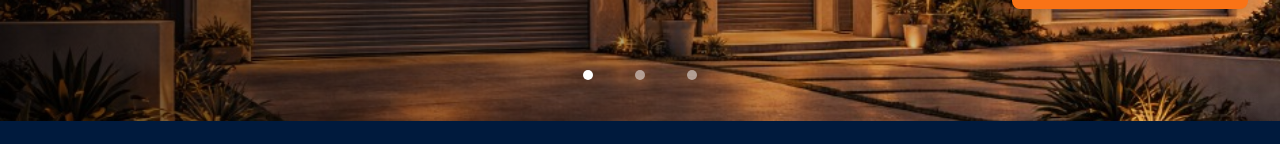
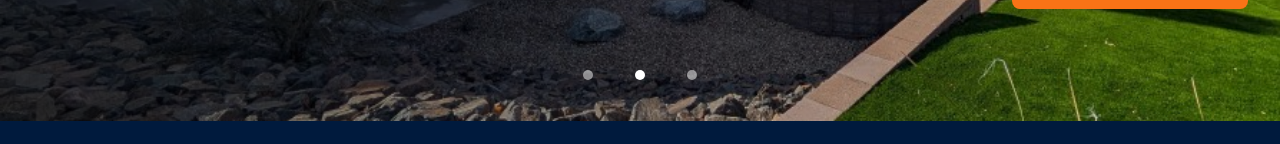
Before and after one commit to BecemBenMessaoud/infernoshutters, a React (Vite) app: page / in a window 1280 px wide. Shown: the part 656-800 px from the top of the page. Built offline with nearby package versions, Linux system fonts and the light colour scheme.

Commit message:
update client1

```diff
--- a/src/components/home/Hero.tsx
+++ b/src/components/home/Hero.tsx
@@ -1,9 +1,8 @@
-import { useState } from 'react'
+import { useEffect, useState } from 'react'
 import { Phone } from 'lucide-react'
 import { PHONE } from '../../data/site'
 
-const HERO_IMAGES = [
-  {
+const HERO_IMAGES = [  {
     src: '/images/inferno-roll.png',
     alt: 'Inferno-Roll shutters protecting a home from wildfire',
   },
@@ -18,8 +17,18 @@ const HERO_IMAGES = [
   },
 ] as const
 
+const SLIDE_INTERVAL_MS = 5000
+
 export function Hero() {
   const [current, setCurrent] = useState(0)
+
+  useEffect(() => {
+    const timer = window.setInterval(() => {
+      setCurrent((prev) => (prev + 1) % HERO_IMAGES.length)
+    }, SLIDE_INTERVAL_MS)
+
+    return () => window.clearInterval(timer)
+  }, [])
 
   return (
     <section id="home" className="relative h-[580px] overflow-hidden sm:h-[600px] lg:h-[640px]">
```
